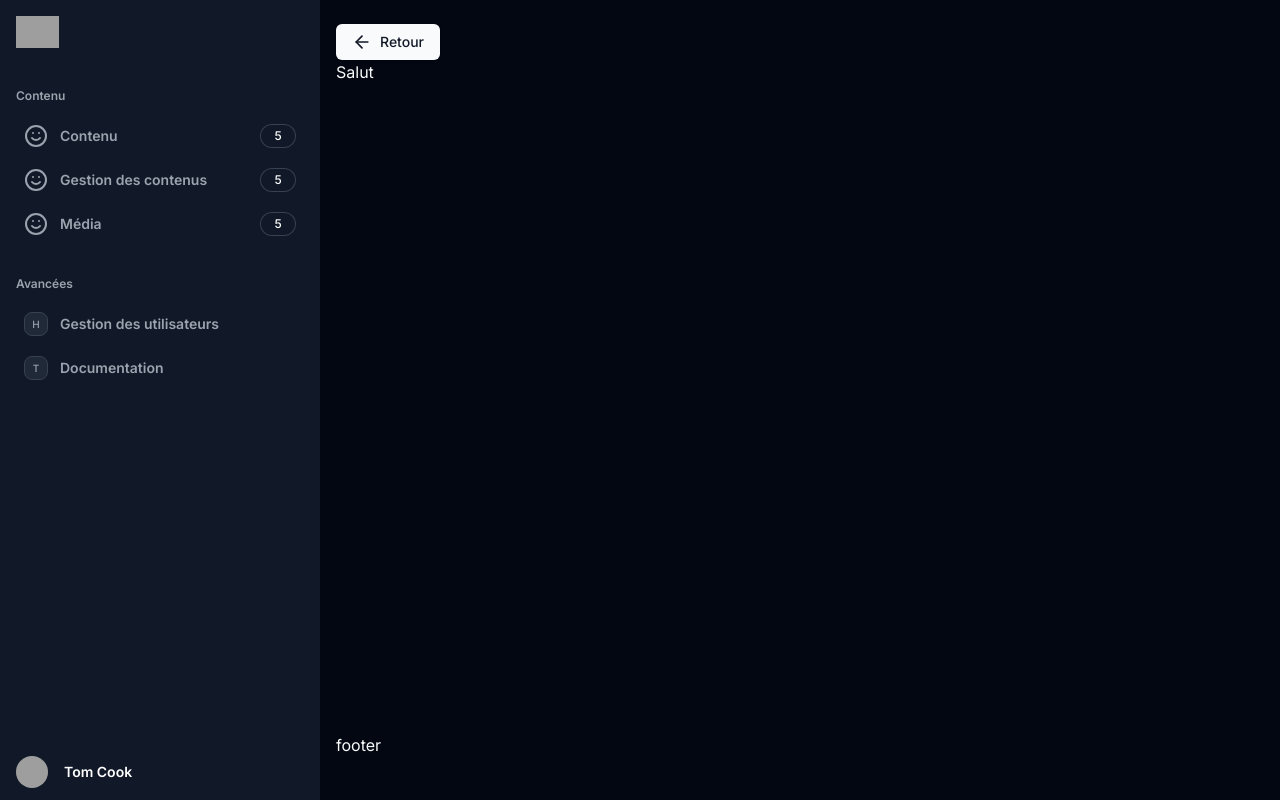
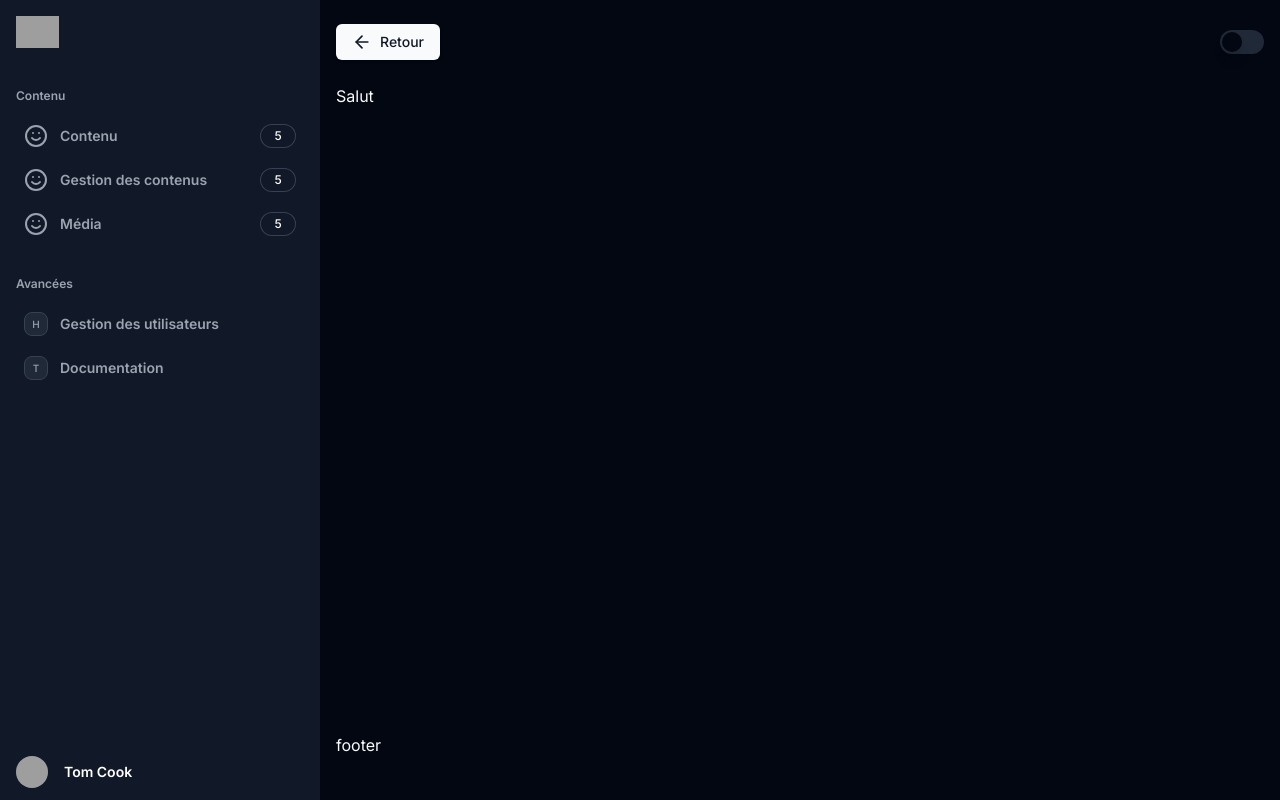
Before and after one commit to anonymze/cms_nextjs, a Next.js app: page /dashboard in a window 1280 px wide. Built offline with nearby package versions, Linux system fonts and the light colour scheme; grey boxes are pictures that could not be loaded.

Commit message:
add: switch theme

```diff
--- a/package.json
+++ b/package.json
@@ -10,6 +10,7 @@
     "format": "prettier --write ."
   },
   "dependencies": {
+    "@radix-ui/react-switch": "^1.0.3",
     "@trpc/client": "^10.40.0",
     "@trpc/server": "^10.40.0",
     "class-variance-authority": "^0.7.0",
@@ -21,7 +22,8 @@
     "react-dom": "^18",
     "tailwind-merge": "^1.14.0",
     "tailwindcss-animate": "^1.0.7",
-    "zod": "^3.22.4"
+    "zod": "^3.22.4",
+    "zustand": "^4.4.3"
   },
   "devDependencies": {
     "@types/node": "^20",
--- /dev/null
+++ b/src/App.tsx
@@ -0,0 +1,40 @@
+"use client"
+
+import Layout from "./components/layout/Layout"
+import { cn } from "./utils/libs/utils"
+import { useThemeStore } from "./contexts/StoreUIContext"
+
+import type { Metadata } from "next"
+import type { NextFont } from "next/dist/compiled/@next/font"
+import { type PropsWithChildren } from "react"
+
+import '@/styles/globals.css'
+
+type AppProps = PropsWithChildren & { fontSans: NextFont }
+
+// export it and nextjs handle it
+export const metadata: Metadata = {
+    title: 'CMS Nextjs',
+    description: 'Créé par Yann M.',
+}
+
+const App: React.FC<AppProps> = ({ children, fontSans }) => {
+    const theme = useThemeStore((state) => state.theme);
+
+    return (
+        <html lang="fr" className={theme}>
+            <body
+            className={cn(
+                "h-screen",
+                fontSans.className
+            )}
+            >
+                <Layout>
+                    {children}
+                </Layout>
+            </body>
+        </html>
+    )
+}
+
+export default App
--- a/src/app/layout.tsx
+++ b/src/app/layout.tsx
@@ -1,8 +1,5 @@
-import Layout from '@/components/layout/Layout'
-import { cn } from '@/utils/libs/utils'
+import App from '@/App'
 import { Inter } from 'next/font/google'
-import type { Metadata } from 'next'
-import '@/styles/globals.css'
 
 const fontSans = Inter(
   {
@@ -10,28 +7,14 @@ const fontSans = Inter(
   }
 )
 
-export const metadata: Metadata = {
-  title: 'Create Next App',
-  description: 'Generated by create next app',
-}
-
 export default function RootLayout({
   children,
 }: {
   children: React.ReactNode
 }) {
   return (
-    <html lang="fr" className='dark' suppressHydrationWarning>
-      <body
-      className={cn(
-        "h-screen",
-        fontSans.className
-      )}
-      >
-        <Layout>
-          {children}
-        </Layout>
-      </body>
-    </html>
+      <App fontSans={fontSans}>
+        {children}
+      </App>
   )
 }
--- a/src/app/loading.tsx
+++ b/src/app/loading.tsx
@@ -1,4 +1,4 @@
-import SpinnerLoader from "@/components/ui/Loader/SpinnerLoader";
+// import SpinnerLoader from "@/components/ui/Loader/SpinnerLoader";
 
 export default function Loading() {
     return (
--- a/src/components/BackNavigation.tsx
+++ b/src/components/BackNavigation.tsx
@@ -1,20 +1,35 @@
 
 "use client"
+
 import { ArrowLeft } from "lucide-react"
 import { useRouter } from 'next/navigation'
 import Button from "./ui/Button";
+import { Switch } from "./ui/switch";
+import { useThemeStore } from "@/contexts/StoreUIContext";
 
 interface Props {}
 
 const BackNavigation: React.FC<Props> = () => {
+  const setTheme = useThemeStore((theme) => theme.setTheme)
     const router = useRouter();
 
     const goBack = () => {
         router.back();
     }
+
+    const changeTheme = (checked: boolean) => {
+        if (checked) {
+          setTheme('light');
+          return;
+        }
+
+        setTheme('dark');
+        return;
+    }
   return (
-    <nav>
-        <Button actionClick={goBack}><ArrowLeft className="inline-block h-5 w-5 mr-2 align-bottom" /> Retour</Button>
+    <nav className="flex justify-between items-center mb-6">
+        <Button actionClick={goBack}><ArrowLeft className="h-5 w-5 mr-2" /> Retour</Button>
+        <Switch onCheckedChange={changeTheme} />
     </nav>
   )
 }
--- /dev/null
+++ b/src/components/ui/switch.tsx
@@ -0,0 +1,28 @@
+"use client"
+
+import React from "react"
+import { cn } from "@/utils/libs/utils"
+import * as SwitchPrimitives from "@radix-ui/react-switch"
+
+const Switch = React.forwardRef<
+  React.ElementRef<typeof SwitchPrimitives.Root>,
+  React.ComponentPropsWithoutRef<typeof SwitchPrimitives.Root>
+>(({ className, ...props }, ref) => (
+  <SwitchPrimitives.Root
+    className={cn(
+      "peer inline-flex h-[24px] w-[44px] shrink-0 cursor-pointer items-center rounded-full border-2 border-transparent transition-colors focus-visible:outline-none focus-visible:ring-2 focus-visible:ring-ring focus-visible:ring-offset-2 focus-visible:ring-offset-background disabled:cursor-not-allowed disabled:opacity-50 data-[state=checked]:bg-primary data-[state=unchecked]:bg-input",
+      className
+    )}
+    {...props}
+    ref={ref}
+  >
+    <SwitchPrimitives.Thumb
+      className={cn(
+        "pointer-events-none block h-5 w-5 rounded-full bg-background shadow-lg ring-0 transition-transform data-[state=checked]:translate-x-5 data-[state=unchecked]:translate-x-0"
+      )}
+    />
+  </SwitchPrimitives.Root>
+))
+Switch.displayName = SwitchPrimitives.Root.displayName
+
+export { Switch }
--- /dev/null
+++ b/src/contexts/StoreUIContext.tsx
@@ -0,0 +1,14 @@
+import { create } from 'zustand'
+
+type StateTheme = {
+    theme: 'light' | 'dark'
+}
+
+type ActionTheme = {
+    setTheme: (theme: StateTheme['theme']) => void
+}
+
+export const useThemeStore = create<StateTheme & ActionTheme>()((set) => ({
+  theme: 'dark',
+  setTheme: (theme) => set((_) => ({ theme })),
+}))
--- /dev/null
+++ b/src/contexts/UIContext.tsx
@@ -0,0 +1,37 @@
+"use client"
+
+import { createContext, useContext, useState, type Dispatch, type SetStateAction } from "react";
+
+type ContextUIProps = {
+    theme: string,
+    setTheme: Dispatch<SetStateAction<'light' | 'dark'>>
+} | null;
+
+const UIContext = createContext<ContextUIProps>(null);
+
+export const UIProvider = ({ children }: any) => {
+    const [theme, setTheme] = useState<'light' | 'dark'>('light');
+
+    return (
+        <UIContext.Provider
+        value={{
+            theme,
+            setTheme
+        }}
+        >
+            {children}
+        </UIContext.Provider>
+    )
+}
+
+export const useUIContext = () => {
+    const context = useContext(UIContext);
+
+    if (!context) {
+        throw new Error("useUIContext must be used within a UIProvider");
+    }
+
+    return context;
+}
+
+export default UIProvider;
```
Also changed, not shown: components.json, 2 other files (tests, documents, lock files or other folders).
